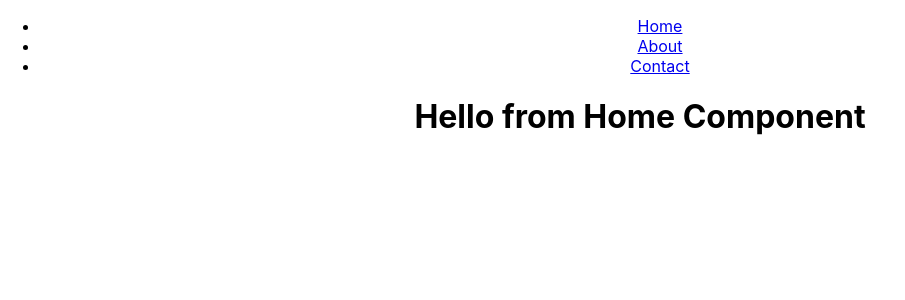
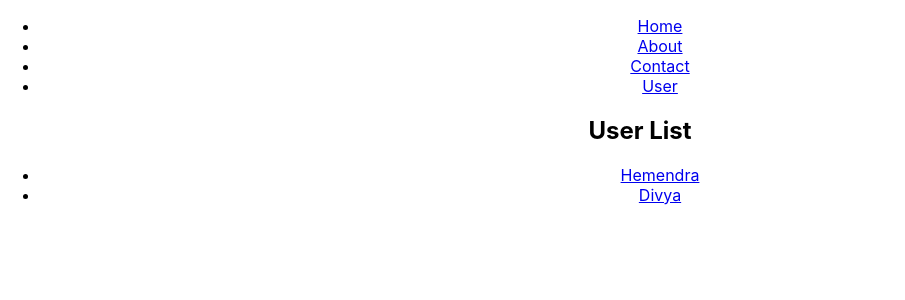
Before and after one commit to h-shaktawat/the-react-app, a React (Create React App) app: page /user in a window 1280 px wide. Before the commit this address led to /. Shown: the top 300 px of the page, without its empty margins (0-905 px from the left). Built offline with nearby package versions, Linux system fonts and the light colour scheme.

Commit message:
Dynamic Routing with Params

```diff
--- a/src/App.js
+++ b/src/App.js
@@ -5,6 +5,8 @@ import Home from './components/Home';
 import About from './components/About';
 import NavBar from './components/NavBar';
 import Page404 from './components/Page404';
+import User from './components/User';
+import UserDetails from './components/UserDetails';
 
 function App() {
   return (
@@ -15,8 +17,10 @@ function App() {
         <Routes>
           <Route path="/" element={<Home />} />
           <Route path="/about" element={<About />} />
+          <Route path="/user" element={<User />} />
           {/* <Route path="/*" element={<Page404 />} /> */}
           <Route path="/*" element={<Navigate to="/" />} />
+          <Route path="/user/:name" element={<UserDetails />} />
         </Routes>
       </BrowserRouter>
     </div>
--- a/src/components/NavBar.js
+++ b/src/components/NavBar.js
@@ -14,6 +14,9 @@ function NavBar() {
                 <li>
                     <Link to="/contact">Contact</Link>
                 </li>
+                <li>
+                    <Link to="/user">User</Link>
+                </li>
             </ul>
         </div>
     )
--- /dev/null
+++ b/src/components/User.js
@@ -0,0 +1,19 @@
+import React, { Component } from 'react';
+import { Link } from 'react-router-dom';
+import UserDetails from './UserDetails';
+
+export default function User() {
+    return (
+        <div className="user-list">
+            <h2>User List</h2>
+            <ul>
+                <li>
+                    <Link to="/user/hemendra">Hemendra</Link>
+                </li>
+                <li>
+                    <Link to="/user/divya">Divya</Link>
+                </li>
+            </ul>
+        </div>
+    )
+}
--- /dev/null
+++ b/src/components/UserDetails.js
@@ -0,0 +1,14 @@
+import React, { Component } from 'react';
+import { useParams } from 'react-router';
+
+export default function UserDetails() {
+
+    const params = useParams();
+    const { name } = params;
+
+    return (
+        <div className="user-list">
+            <h2>Hello {name}</h2>
+        </div>
+    )
+}
```
